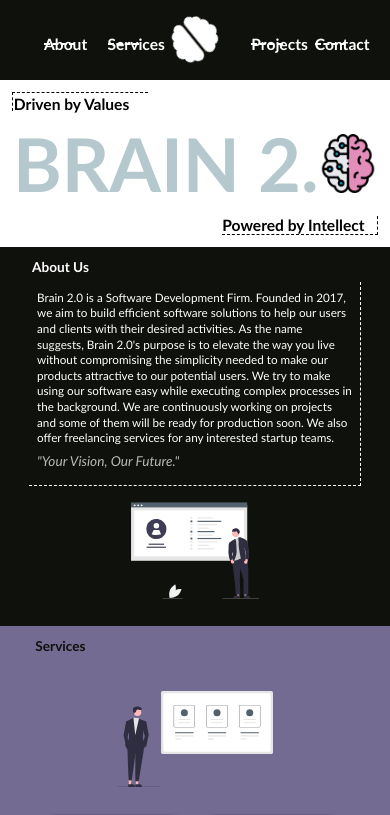
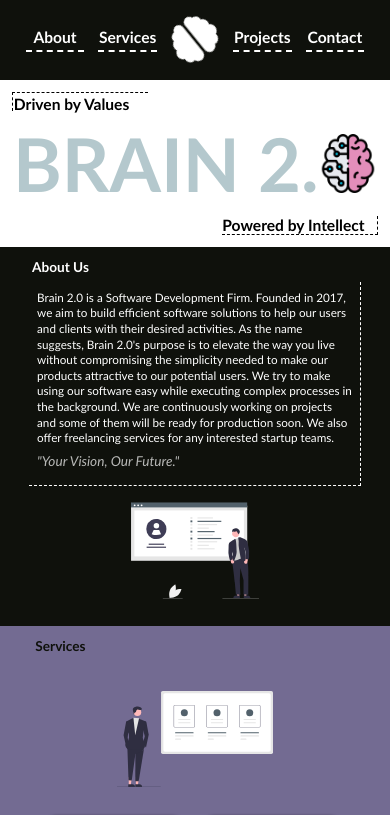
Before and after one commit to karimfawaz/brainTwoPoint0-website, a Next.js app: page / in a window 390 px wide. Shown: the top 815 px of the page. Built offline with nearby package versions, Linux system fonts and the light colour scheme.

Commit message:
Changed Mobile height and width

```diff
--- a/styles/Nav.module.css
+++ b/styles/Nav.module.css
@@ -53,8 +53,14 @@
      .navItem {
          font-size: 4vw;
          border-bottom: .75vw dashed white;
+         height: 6vw;
+         width: 15vw;
      }
      .navItem:hover {
          font-size: 4vw;
      }
+     .brain {
+         width: 11vw;
+         width: 11vw;
+     }
  }
```
